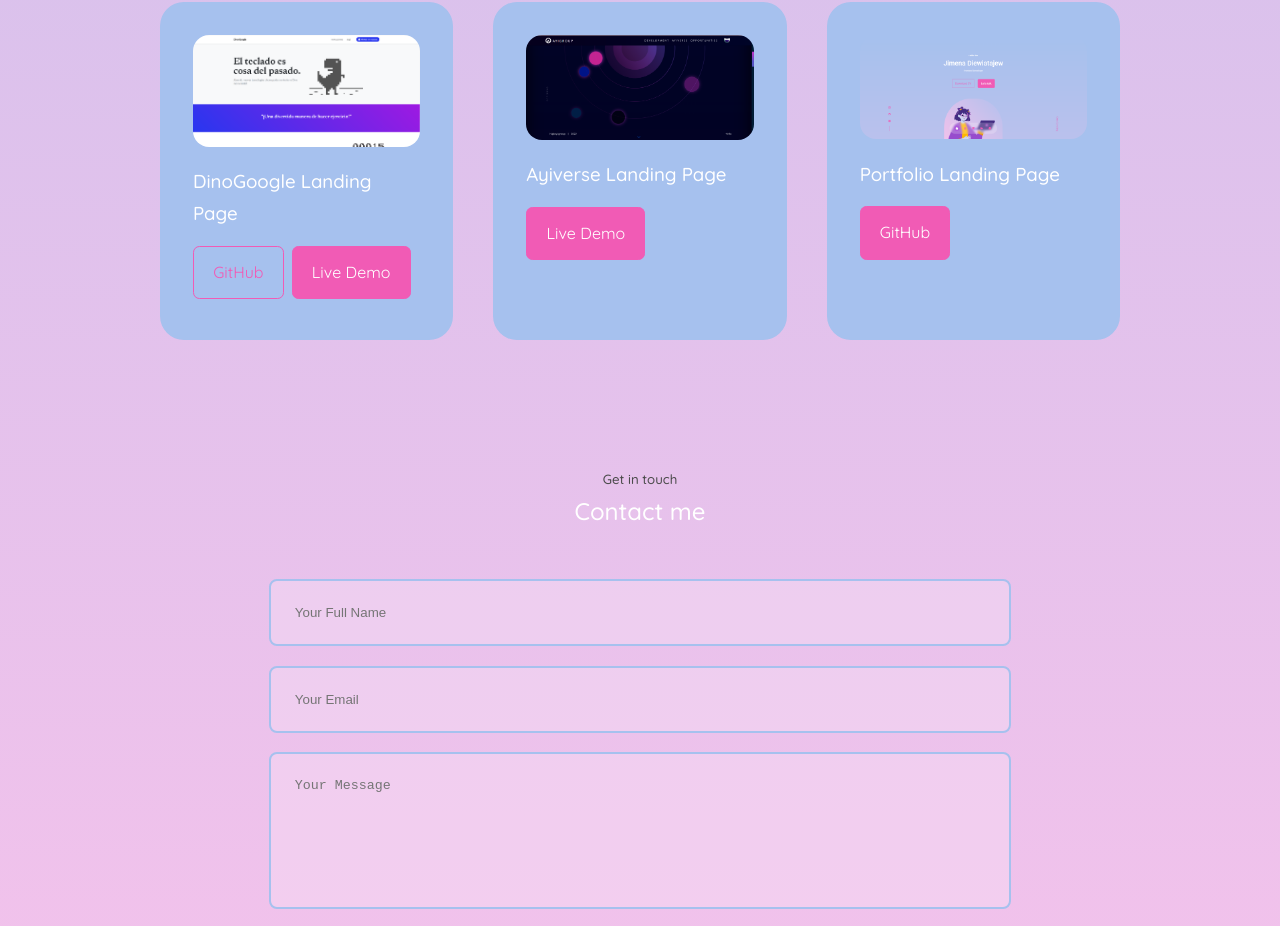
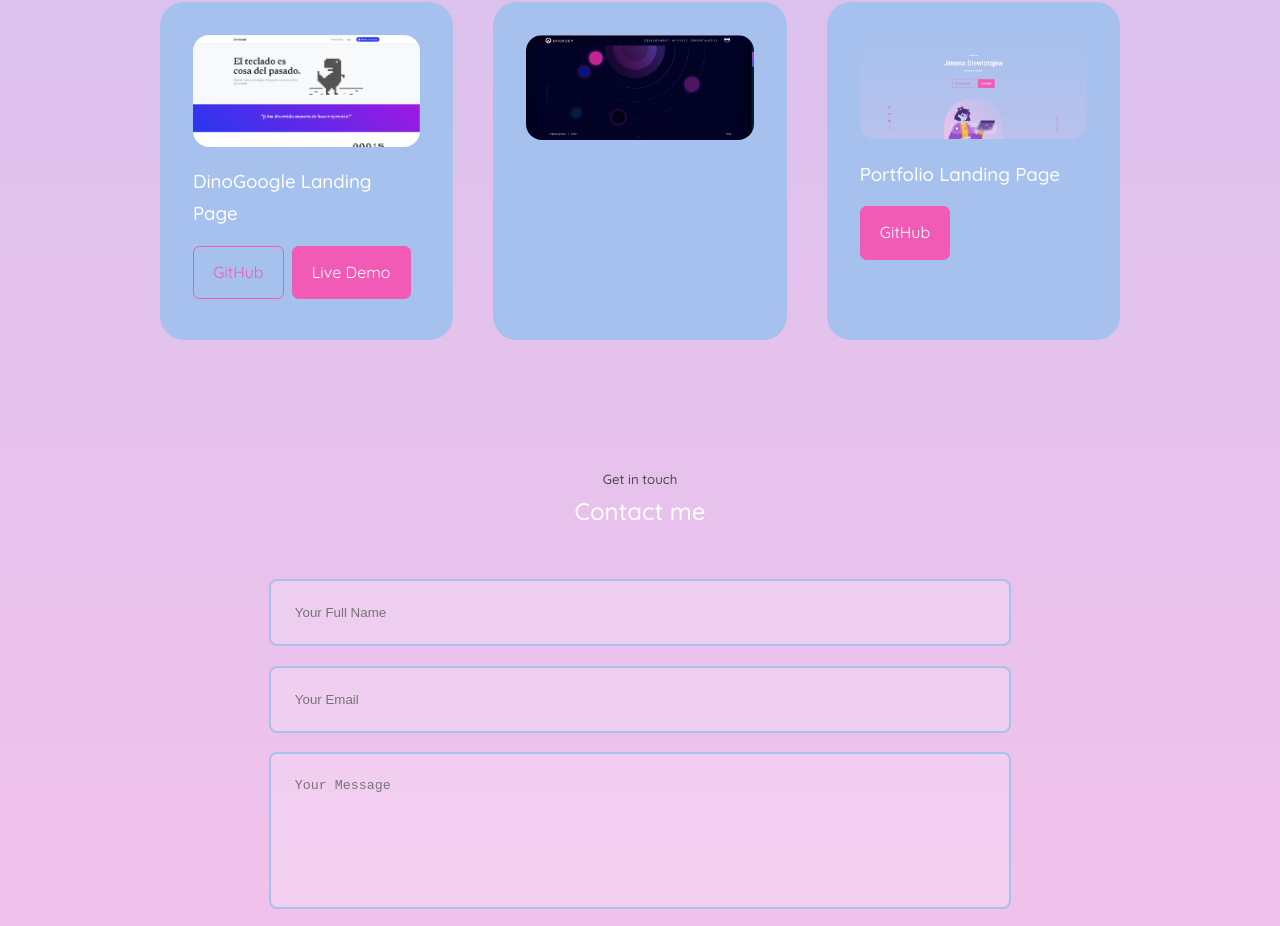
Before and after one commit to jimdiew/portfolio2022, a React (Create React App) app: page / in a window 1280 px wide. Shown: the part 2274-3200 px from the top of the page. Built offline with nearby package versions, Linux system fonts and the light colour scheme; a web font is replaced by a local one.

Commit message:
Change projects

```diff
--- a/package.json
+++ b/package.json
@@ -1,5 +1,6 @@
 {
   "name": "portfolio22",
+  "homepage": "https://jimdiew.vercel.app/",
   "version": "0.1.0",
   "private": true,
   "dependencies": {
--- a/src/components/projects/Projects.jsx
+++ b/src/components/projects/Projects.jsx
@@ -24,10 +24,6 @@ const Projects = () => {
         <div className="projects__item-image">
           <img src={IMG2} alt="Dino Google Game Landing Page" />
         </div>
-        <h3>Ayiverse Landing Page</h3>
-        <div className="projects__item-cta">
-        <a href="https://www.ayiverse.com" className='btn btn-primary' target='_blank'>Live Demo</a>
-        </div>
       </article>
       <article className='projects__item'>
         <div className="projects__item-image">
```
